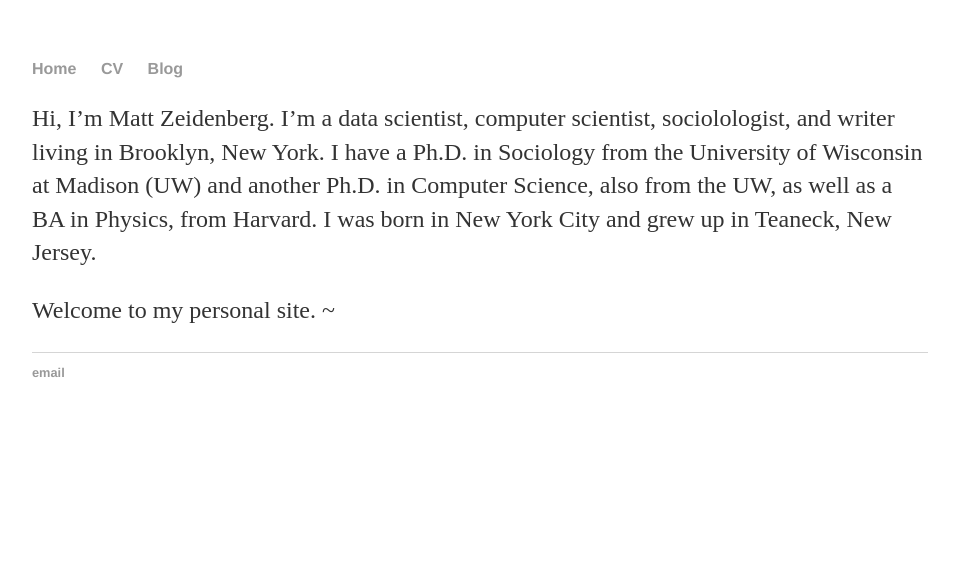
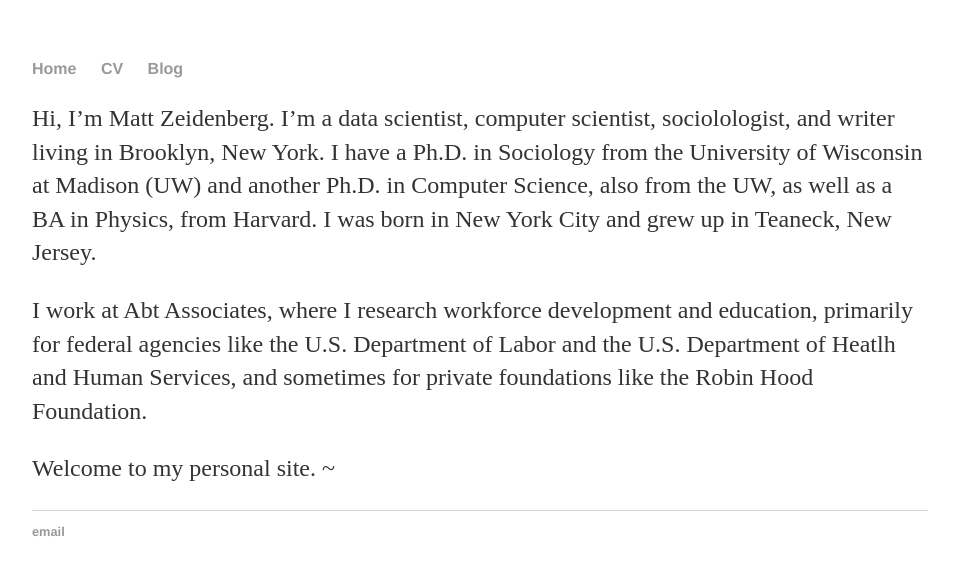
Before and after one commit to mzeidenberg/mzeidenberg.github.io, a Jekyll site: the page built from index.md, in a window 1280 px wide. Shown: the top 575 px of the page, without its empty margins (160-1119 px from the left). Built offline with Jekyll 4.4.1, drawn with Linux system fonts in a browser that asks for light colours.

Commit message:
more changes

```diff
--- a/index.md
+++ b/index.md
@@ -10,5 +10,10 @@ Ph.D. in Computer Science, also from the UW, as well as a BA in Physics,
 from Harvard. I was born in New York City and grew up in Teaneck, New
 Jersey.
 
+I  work at Abt Associates, where I research workforce development and
+education, primarily for federal agencies like the U.S. Department of Labor
+and the U.S. Department of Heatlh and Human Services, and sometimes for
+private foundations like the Robin Hood Foundation.
+
 Welcome to my personal site.
 ~
```
